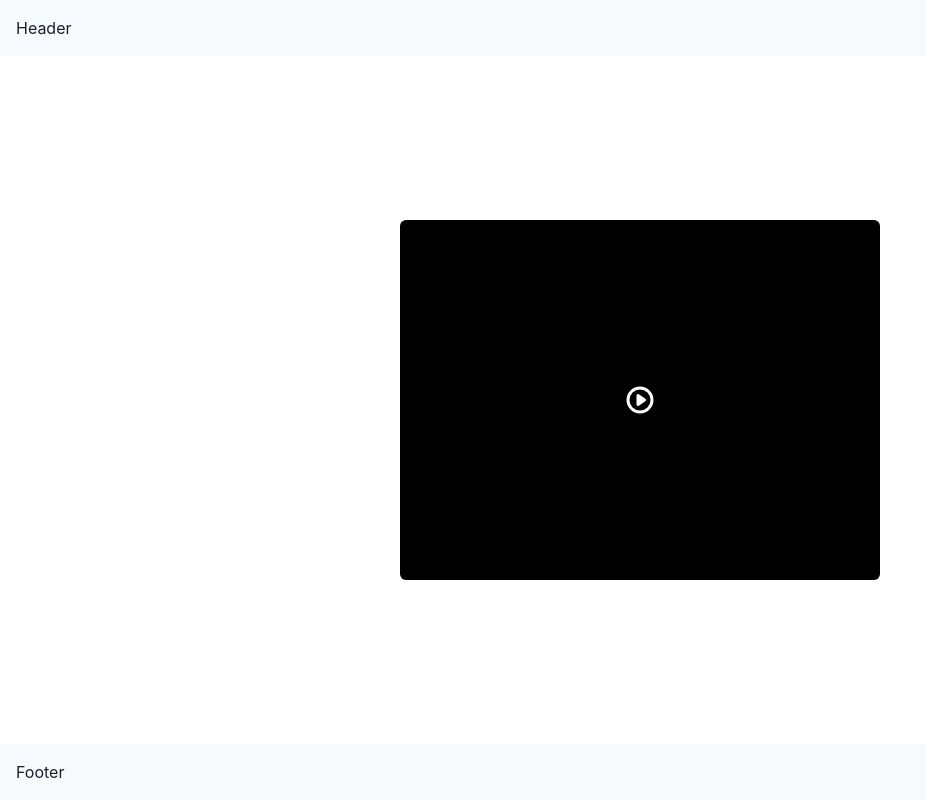
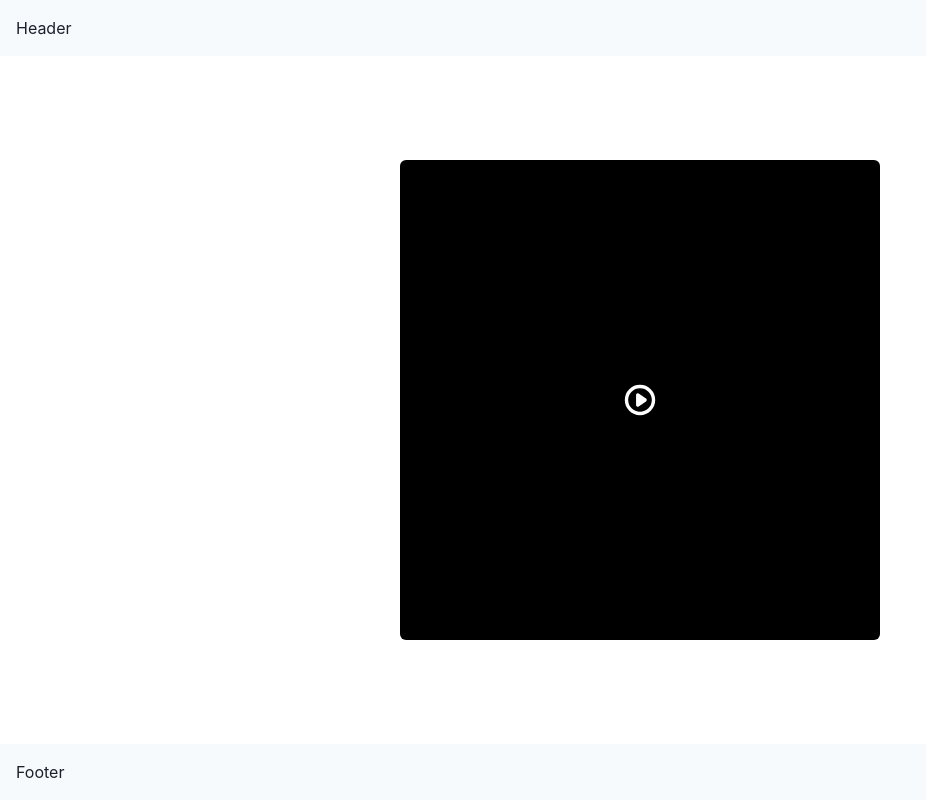
Before and after one commit to artylope/distribute-address-ocr, a Next.js app: page / in a window 1280 px wide. Shown: the whole page, without its empty margins (0-926 px from the left). Built offline with nearby package versions, Linux system fonts and the light colour scheme.

Commit message:
bigger hit area

```diff
--- a/src/components/WebcamBox.js
+++ b/src/components/WebcamBox.js
@@ -26,45 +26,67 @@ const WebcamBox = () => {
   return (
     <Box
       w={480}
-      h={360}
+      h={480}
       bg="black"
       rounded="md"
       position="relative"
       display="flex"
       justifyContent="center"
-      alignItems="center">
+      alignItems="center"
+      overflow="hidden">
       {isCameraOn ? (
         <Webcam
           audio={false}
           ref={webcamRef}
           screenshotFormat="image/jpeg"
-          width={480}
-          height={360}
+          width={640} // Set the desired width (double the height for 3:2 aspect ratio)
+          height={480} // Set the desired height
+          style={{
+            display: 'flex',
+            justifyContent: 'center',
+            alignItems: 'center',
+            scale: 1.35,
+          }}
         />
       ) : (
         ''
       )}
       {isCameraOn ? (
-        <Box position="absolute" top="0" right="0">
+        <Box
+          position="absolute"
+          top="0"
+          right="0"
+          h={16}
+          w={16}
+          display="flex"
+          justifyContent="center"
+          alignItems="center"
+          onClick={isCameraOn ? stopCamera : startCamera}>
           {' '}
           <IconButton
             variant="ghost"
             colorScheme="white"
             aria-label="Start Camera"
-            size="lg"
-            icon={<PauseCircle size={32} weight="bold" color="white" />}
-            onClick={isCameraOn ? stopCamera : startCamera}
+            size="2xl"
+            icon={<PauseCircle size={36} weight="bold" color="white" />}
           />
         </Box>
       ) : (
-        <IconButton
-          variant="ghost"
-          colorScheme="white"
-          aria-label="Start Camera"
-          size="lg"
-          icon={<PlayCircle size={32} weight="bold" color="white" />}
-          onClick={isCameraOn ? stopCamera : startCamera}
-        />
+        <Box
+          h={16}
+          w={16}
+          display="flex"
+          justifyContent="center"
+          alignItems="center"
+          onClick={isCameraOn ? stopCamera : startCamera}>
+          <IconButton
+            variant="ghost"
+            colorScheme="white"
+            aria-label="Start Camera"
+            size="2xl"
+            icon={<PlayCircle size={36} weight="bold" color="white" />}
+          />{' '}
+        </Box>
       )}
     </Box>
   );
```
